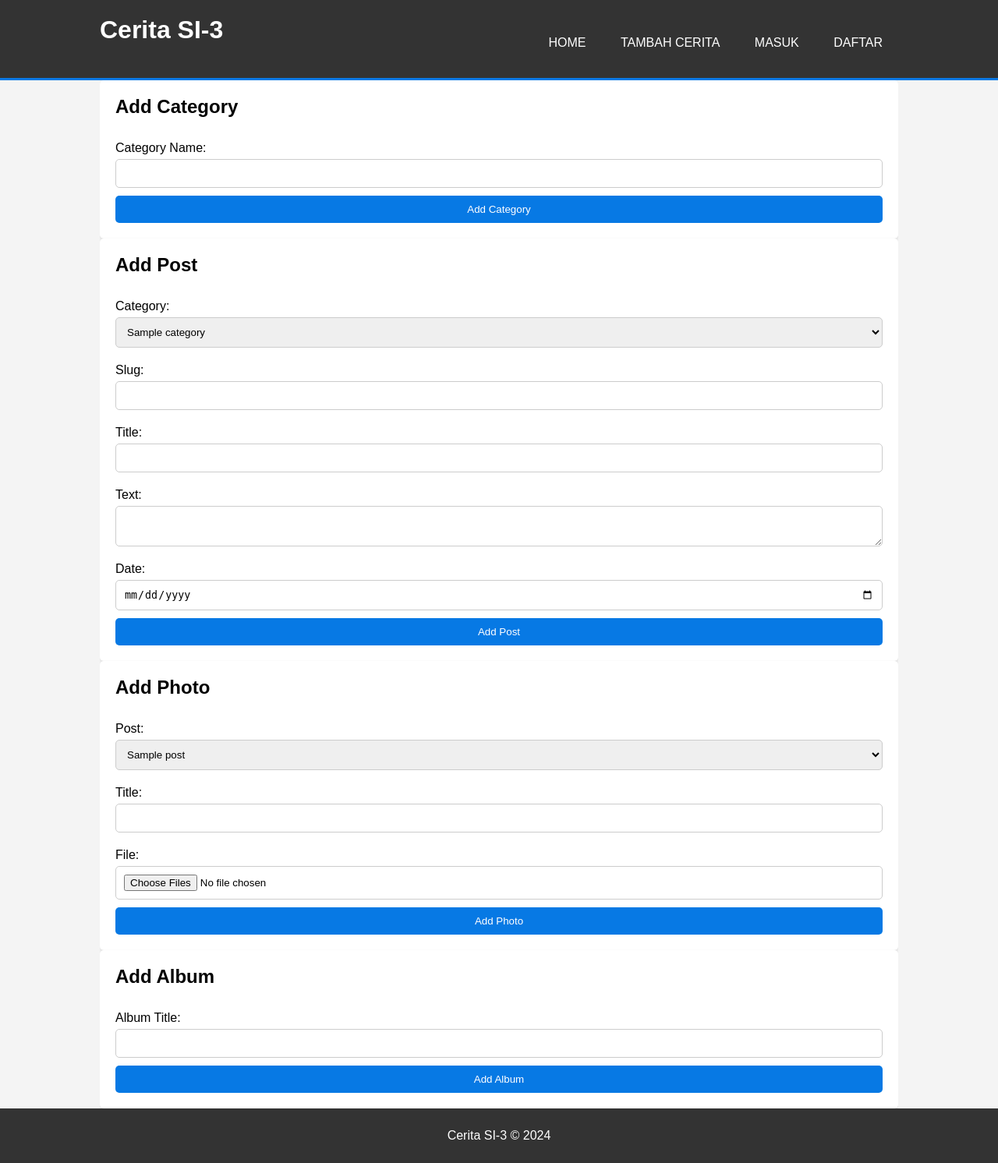
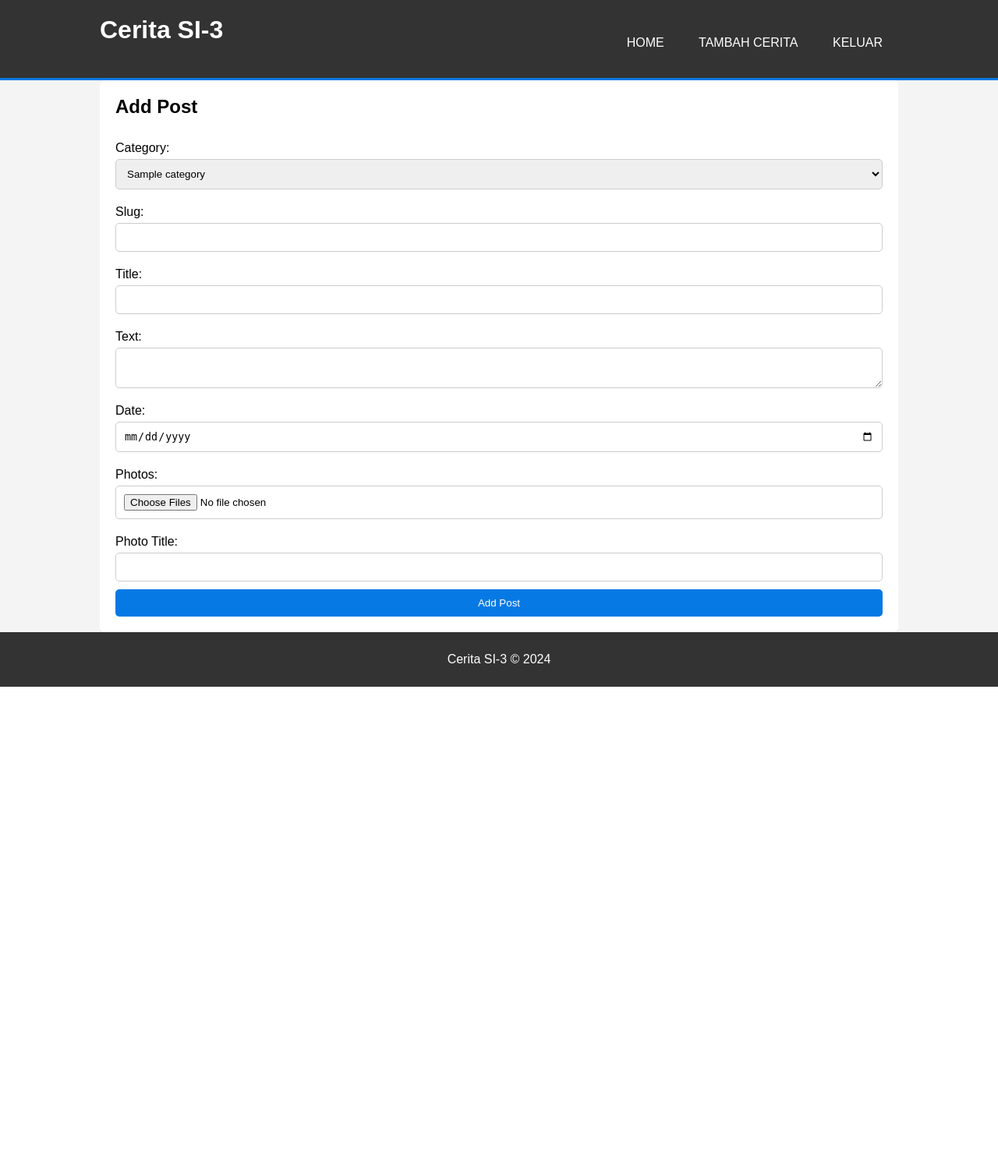
Before and after one commit to handikatriarlan/cerita-si3, a PHP site: page /add_story.php in a window 1280 px wide. Shown: the whole page at 78% size. After the commit the page ends 881 px from the top, so only its background shows below. Run offline with PHP 8.4, Linux system fonts and the light colour scheme; tables that the repository leaves empty or names only in its code hold one stand-in row (values such as "Sample post").

Commit message:
rtydrrturdu56

```diff
--- a/add_story.php
+++ b/add_story.php
@@ -1,5 +1,45 @@
 <?php
-include "config/connection.php"
+include "config/connection.php";
+
+if (isset($_POST['submit'])) {
+    $post_id_cat = $_POST['post_id_cat'];
+    $post_slug = $_POST['post_slug'];
+    $post_title = $_POST['post_title'];
+    $post_text = $_POST['post_text'];
+    $post_date = $_POST['post_date'];
+    $photo_title = $_POST['photo_title'];
+
+    // Insert into tb_post
+    $sql = "INSERT INTO tb_post (post_id_cat, post_slug, post_title, post_text, post_date) VALUES ('$post_id_cat', '$post_slug', '$post_title', '$post_text', '$post_date')";
+
+    if ($conn->query($sql) === TRUE) {
+        $post_id = mysqli_insert_id($conn); // Mendapatkan ID post yang baru saja dimasukkan
+
+        echo "New post created successfully";
+
+        // Insert into tb_photos for each uploaded photo
+        $total = count($_FILES['photo_file']['name']);
+        $target_dir = "assets/images/";
+
+        for ($i = 0; $i < $total; $i++) {
+            $photo_file = $_FILES['photo_file']['name'][$i];
+            $target_file = $target_dir . basename($photo_file);
+
+            if (move_uploaded_file($_FILES['photo_file']['tmp_name'][$i], $target_file)) {
+                $sql = "INSERT INTO tb_photos (photo_id_post, photo_title, photo_file) VALUES ('$post_id', '$photo_title', '$photo_file')";
+                if ($conn->query($sql) === TRUE) {
+                    echo "Photo " . ($i + 1) . " added successfully<br>";
+                } else {
+                    echo "Error: " . $sql . "<br>" . $conn->error . "<br>";
+                }
+            } else {
+                echo "Sorry, there was an error uploading your file.<br>";
+            }
+        }
+    } else {
+        echo "Error: " . $sql . "<br>" . $conn->error;
+    }
+}
 ?>
 
 <!DOCTYPE html>
@@ -22,8 +62,7 @@ include "config/connection.php"
                 <ul>
                     <li><a href="index.php">Home</a></li>
                     <li><a href="add_story.php">Tambah Cerita</a></li>
-                    <li><a href="login.php">Masuk</a></li>
-                    <li><a href="register.php">Daftar</a></li>
+                    <li><a href="logout.php">Keluar</a></li>
                 </ul>
             </nav>
         </div>
@@ -32,29 +71,8 @@ include "config/connection.php"
     <main>
         <div class="container">
             <div class="form-section">
-                <h2>Add Category</h2>
-                <form method="POST" action="">
-                    <label for="cat_name">Category Name:</label>
-                    <input type="text" id="cat_name" name="cat_name" required>
-                    <input type="submit" name="submit_category" value="Add Category">
-                </form>
-                <?php
-                if (isset($_POST['submit_category'])) {
-                    $cat_name = $_POST['cat_name'];
-                    $sql = "INSERT INTO tb_category (cat_name) VALUES ('$cat_name')";
-
-                    if ($conn->query($sql) === TRUE) {
-                        echo "New category created successfully";
-                    } else {
-                        echo "Error: " . $sql . "<br>" . $conn->error;
-                    }
-                }
-                ?>
-            </div>
-
-            <div class="form-section">
                 <h2>Add Post</h2>
-                <form method="POST" action="">
+                <form method="POST" action="" enctype="multipart/form-data">
                     <label for="post_id_cat">Category:</label>
                     <select id="post_id_cat" name="post_id_cat" required>
                         <?php
@@ -78,97 +96,12 @@ include "config/connection.php"
                     <textarea id="post_text" name="post_text" required></textarea>
                     <label for="post_date">Date:</label>
                     <input type="date" id="post_date" name="post_date" required>
-                    <input type="submit" name="submit_post" value="Add Post">
+                    <label for="photo_file">Photos:</label>
+                    <input type="file" id="photo_file" name="photo_file[]" multiple required>
+                    <label for="photo_title">Photo Title:</label>
+                    <input type="text" id="photo_title" name="photo_title" required>
+                    <input type="submit" name="submit" value="Add Post">
                 </form>
-                <?php
-                if (isset($_POST['submit_post'])) {
-                    $post_id_cat = $_POST['post_id_cat'];
-                    $post_slug = $_POST['post_slug'];
-                    $post_title = $_POST['post_title'];
-                    $post_text = $_POST['post_text'];
-                    $post_date = $_POST['post_date'];
-
-                    $sql = "INSERT INTO tb_post (post_id_cat, post_slug, post_title, post_text, post_date) VALUES ('$post_id_cat', '$post_slug', '$post_title', '$post_text', '$post_date')";
-
-                    if ($conn->query($sql) === TRUE) {
-                        echo "New post created successfully";
-                    } else {
-                        echo "Error: " . $sql . "<br>" . $conn->error;
-                    }
-                }
-                ?>
-            </div>
-
-            <div class="form-section">
-                <h2>Add Photo</h2>
-                <form method="POST" action="" enctype="multipart/form-data">
-                    <label for="photo_id_post">Post:</label>
-                    <select id="photo_id_post" name="photo_id_post" required>
-                        <?php
-                        $sql = "SELECT * FROM tb_post";
-                        $result = $conn->query($sql);
-
-                        if ($result->num_rows > 0) {
-                            while ($row = $result->fetch_assoc()) {
-                                echo "<option value='" . $row['post_id'] . "'>" . $row['post_title'] . "</option>";
-                            }
-                        } else {
-                            echo "<option>No posts available</option>";
-                        }
-                        ?>
-                    </select>
-                    <label for="photo_title">Title:</label>
-                    <input type="text" id="photo_title" name="photo_title" required>
-                    <label for="photo_file">File:</label>
-                    <input type="file" id="photo_file" name="photo_file[]" multiple required>
-                    <input type="submit" name="submit_photo" value="Add Photo">
-                </form>
-                <?php
-                if (isset($_POST['submit_photo'])) {
-                    $photo_id_post = $_POST['photo_id_post'];
-                    $photo_title = $_POST['photo_title'];
-
-                    $total = count($_FILES['photo_file']['name']);
-                    $target_dir = "assets/images/";
-
-                    for ($i = 0; $i < $total; $i++) {
-                        $photo_file = $_FILES['photo_file']['name'][$i];
-                        $target_file = $target_dir . basename($photo_file);
-
-                        if (move_uploaded_file($_FILES['photo_file']['tmp_name'][$i], $target_file)) {
-                            $sql = "INSERT INTO tb_photos (photo_id_post, photo_title, photo_file) VALUES ('$photo_id_post', '$photo_title', '$photo_file')";
-                            if ($conn->query($sql) === TRUE) {
-                                echo "Photo " . ($i + 1) . " added successfully<br>";
-                            } else {
-                                echo "Error: " . $sql . "<br>" . $conn->error . "<br>";
-                            }
-                        } else {
-                            echo "Sorry, there was an error uploading your file.<br>";
-                        }
-                    }
-                }
-                ?>
-            </div>
-
-            <div class="form-section">
-                <h2>Add Album</h2>
-                <form method="POST" action="">
-                    <label for="album_title">Album Title:</label>
-                    <input type="text" id="album_title" name="album_title" required>
-                    <input type="submit" name="submit_album" value="Add Album">
-                </form>
-                <?php
-                if (isset($_POST['submit_album'])) {
-                    $album_title = $_POST['album_title'];
-                    $sql = "INSERT INTO tb_album (album_title) VALUES ('$album_title')";
-
-                    if ($conn->query($sql) === TRUE) {
-                        echo "New album created successfully";
-                    } else {
-                        echo "Error: " . $sql . "<br>" . $conn->error;
-                    }
-                }
-                ?>
             </div>
         </div>
     </main>
--- a/index.php
+++ b/index.php
@@ -22,8 +22,7 @@ include "config/connection.php"
                 <ul>
                     <li><a href="index.php">Home</a></li>
                     <li><a href="add_story.php">Tambah Cerita</a></li>
-                    <li><a href="login.php">Masuk</a></li>
-                    <li><a href="register.php">Daftar</a></li>
+                    <li><a href="logout.php">Keluar</a></li>
                 </ul>
             </nav>
         </div>
--- a/show.php
+++ b/show.php
@@ -47,7 +47,7 @@ include "config/connection.php";
 
                     if ($photo_result->num_rows > 0) {
                         echo "<h3>Photos:</h3>";
-                        echo "<div class='photo-grid'>"; // Tambahkan div dengan kelas 'photo-grid'
+                        echo "<div class='photo-grid'>";
                         while ($photo = $photo_result->fetch_assoc()) {
                             echo "<div class='photo'>";
                             echo "<h4>" . $photo['photo_title'] . "</h4>";
```
